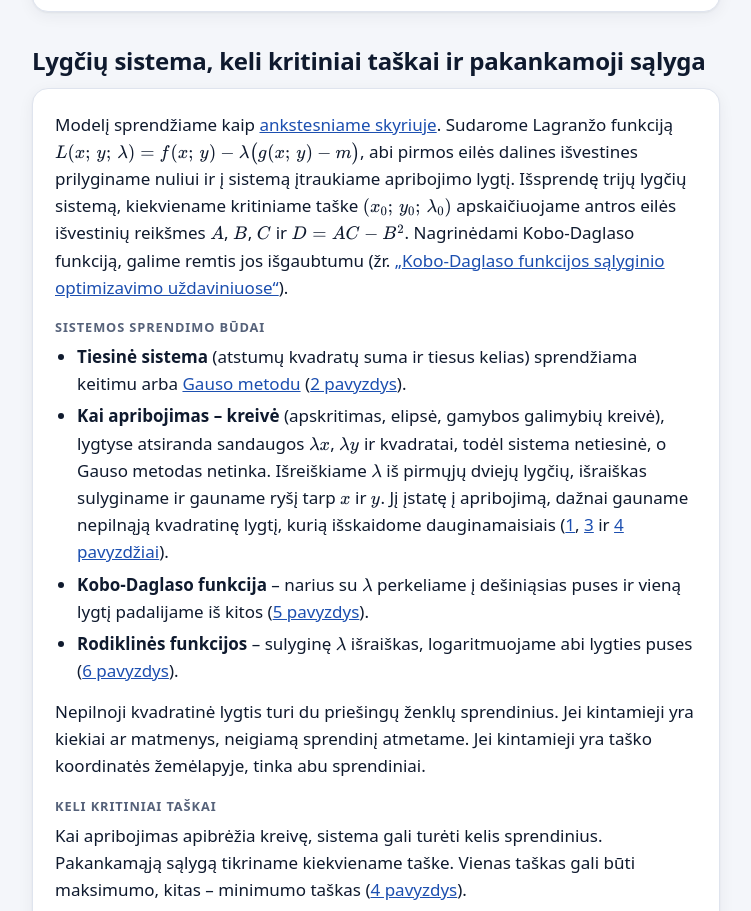
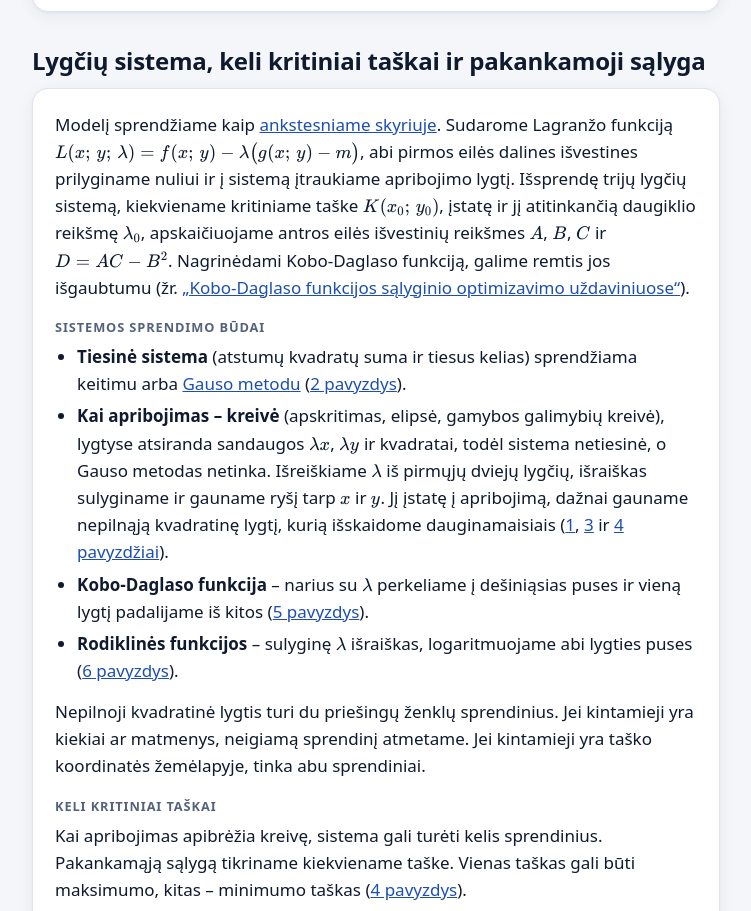
Before and after one commit to markusISM/taikomoji_matematika, a plain HTML site: page lt/tema-9-sudetingesni-salyginiai.html in a window 1280 px wide. Shown: the part 1405-2316 px from the top of the page, without its empty margins (264-1015 px from the left). Drawn offline with Linux system fonts and the light colour scheme.

Commit message:
Add files via upload

```diff
--- a/lt/tema-9-sudetingesni-salyginiai.html
+++ b/lt/tema-9-sudetingesni-salyginiai.html
@@ -7,6 +7,7 @@
 <meta name="description" content="Sąlyginio optimizavimo uždaviniai, kuriuose tikslo funkciją ir apribojimą reikia nustatyti iš situacijos aprašymo: gamybos galimybių kreivė, vieta prie kelio, stačiakampis elipsėje, artimiausias apskritimo taškas, darbo ir laisvalaikio pasirinkimas, reklamos biudžetas. Keli kritiniai taškai ir atvejis D = 0.">
 <meta name="theme-color" content="#001a52">
 <link rel="icon" href="../assets/favicon.svg" type="image/svg+xml">
+<link rel="alternate" hreflang="en" href="../en/tema-9-sudetingesni-salyginiai.html">
 <link rel="stylesheet" href="../assets/katex/katex.min.css">
 <link rel="stylesheet" href="../assets/css/style.css?v=104">
 <script defer src="../assets/katex/katex.min.js"></script>
@@ -61,7 +62,7 @@
   <section class="section" id="sistema" aria-labelledby="h-sys">
     <h2 id="h-sys">Lygčių sistema, keli kritiniai taškai ir pakankamoji sąlyga</h2>
     <article class="card">
-      <p>Modelį sprendžiame kaip <a href="tema-9-salyginis-optimizavimas.html#sistema">ankstesniame skyriuje</a>. Sudarome Lagranžo funkciją \(L(x;\,y;\,\lambda) = f(x;\,y) - \lambda\big(g(x;\,y) - m\big)\), abi pirmos eilės dalines išvestines prilyginame nuliui ir į sistemą įtraukiame apribojimo lygtį. Išsprendę trijų lygčių sistemą, kiekviename kritiniame taške \((x_0;\,y_0;\,\lambda_0)\) apskaičiuojame antros eilės išvestinių reikšmes \(A\), \(B\), \(C\) ir \(D = AC - B^2\). Nagrinėdami Kobo-Daglaso funkciją, galime remtis jos išgaubtumu (žr. <a href="tema-9.html#kobo-daglas-l">„Kobo-Daglaso funkcijos sąlyginio optimizavimo uždaviniuose“</a>).</p>
+      <p>Modelį sprendžiame kaip <a href="tema-9-salyginis-optimizavimas.html#sistema">ankstesniame skyriuje</a>. Sudarome Lagranžo funkciją \(L(x;\,y;\,\lambda) = f(x;\,y) - \lambda\big(g(x;\,y) - m\big)\), abi pirmos eilės dalines išvestines prilyginame nuliui ir į sistemą įtraukiame apribojimo lygtį. Išsprendę trijų lygčių sistemą, kiekviename kritiniame taške \(K(x_0;\,y_0)\), įstatę ir jį atitinkančią daugiklio reikšmę \(\lambda_0\), apskaičiuojame antros eilės išvestinių reikšmes \(A\), \(B\), \(C\) ir \(D = AC - B^2\). Nagrinėdami Kobo-Daglaso funkciją, galime remtis jos išgaubtumu (žr. <a href="tema-9.html#kobo-daglas-l">„Kobo-Daglaso funkcijos sąlyginio optimizavimo uždaviniuose“</a>).</p>
 
       <h3 class="subhead">Sistemos sprendimo būdai</h3>
       <ul>
```
